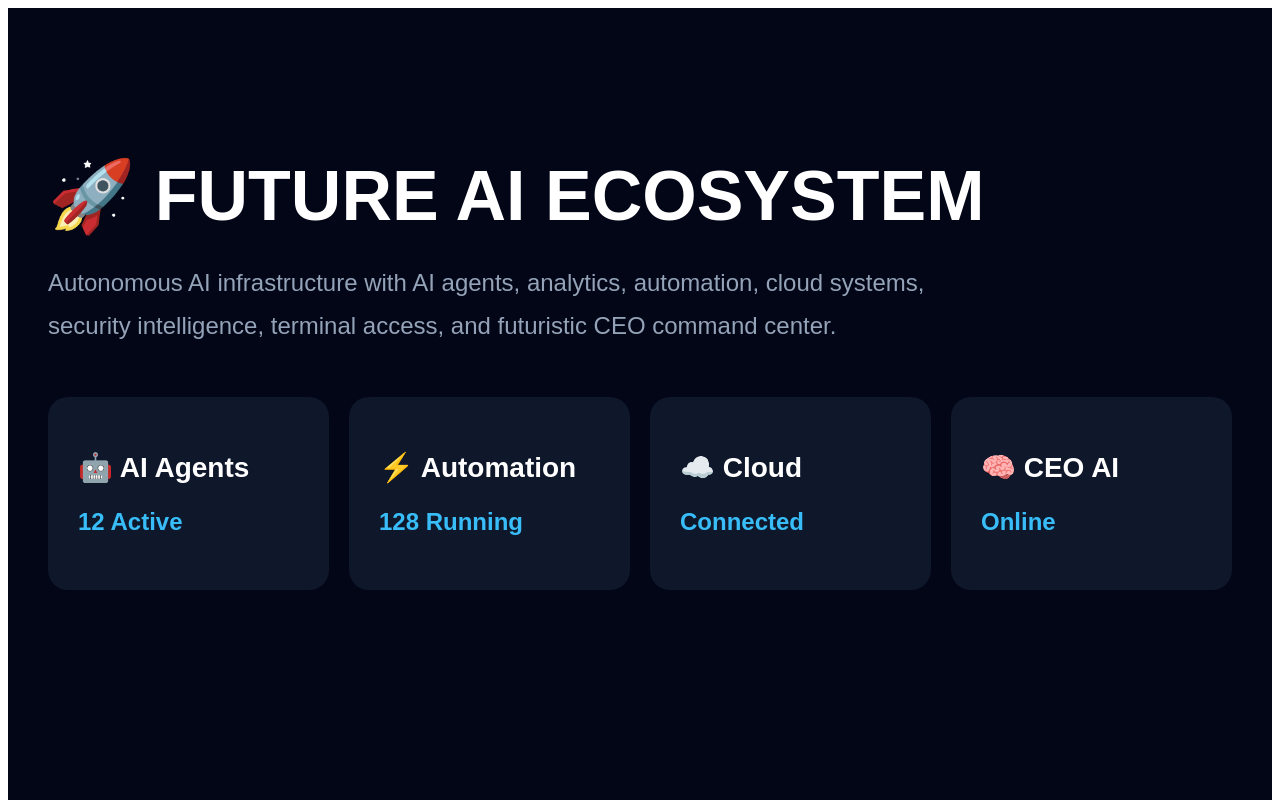
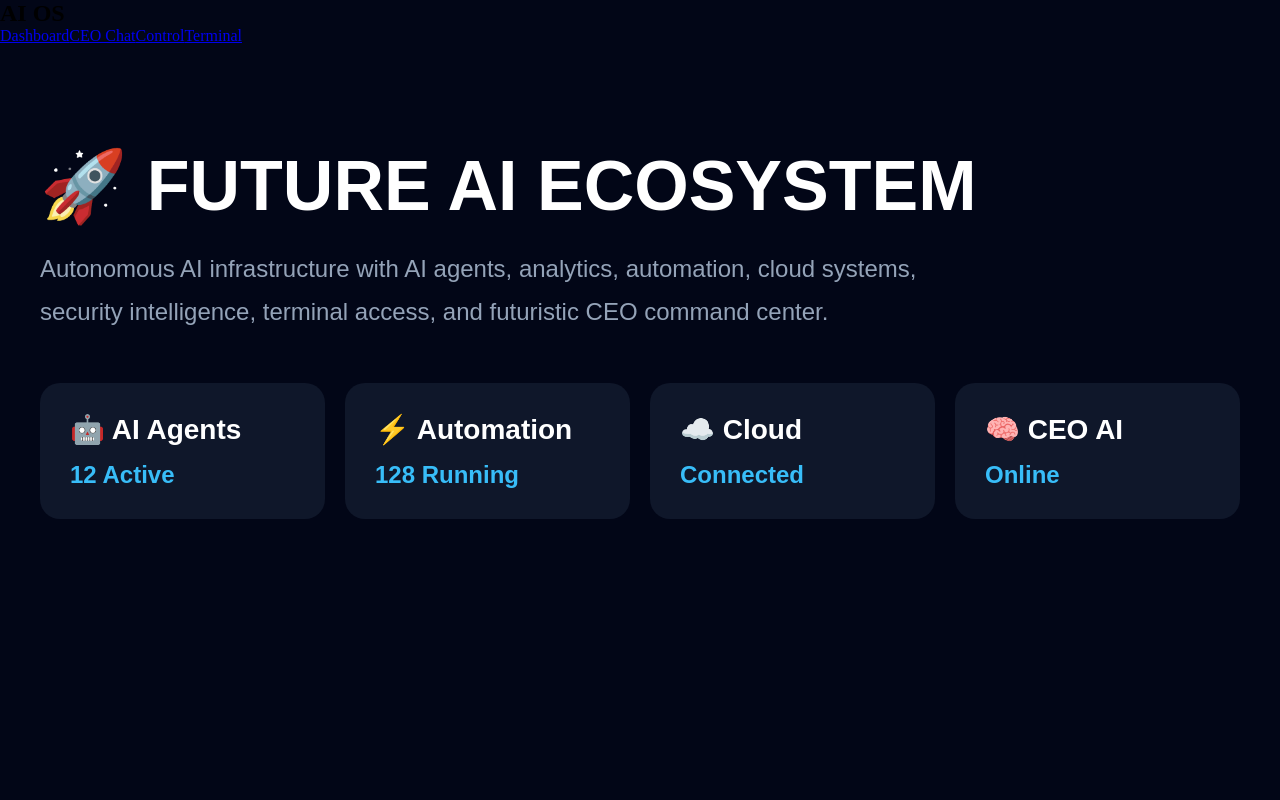
Before and after one commit to snapsparkofficial00-cloud/Ai, a Next.js app: page / in a window 1280 px wide. Shown: the top 800 px of the page. Built offline with nearby package versions, Linux system fonts and the light colour scheme.

Commit message:
Create layout.tsx

```diff
--- /dev/null
+++ b/app/layout.tsx
@@ -0,0 +1,26 @@
+import type { Metadata } from "next";
+import "./globals.css";
+import Sidebar from "./components/Sidebar";
+
+export const metadata: Metadata = {
+  title: "AI Dashboard",
+  description: "Future AI Operating System",
+};
+
+export default function RootLayout({
+  children,
+}: {
+  children: React.ReactNode;
+}) {
+  return (
+    <html lang="en">
+      <body className="bg-[#020b2d] text-white">
+        <Sidebar />
+
+        <main className="lg:ml-[250px] min-h-screen p-6">
+          {children}
+        </main>
+      </body>
+    </html>
+  );
+}
```
